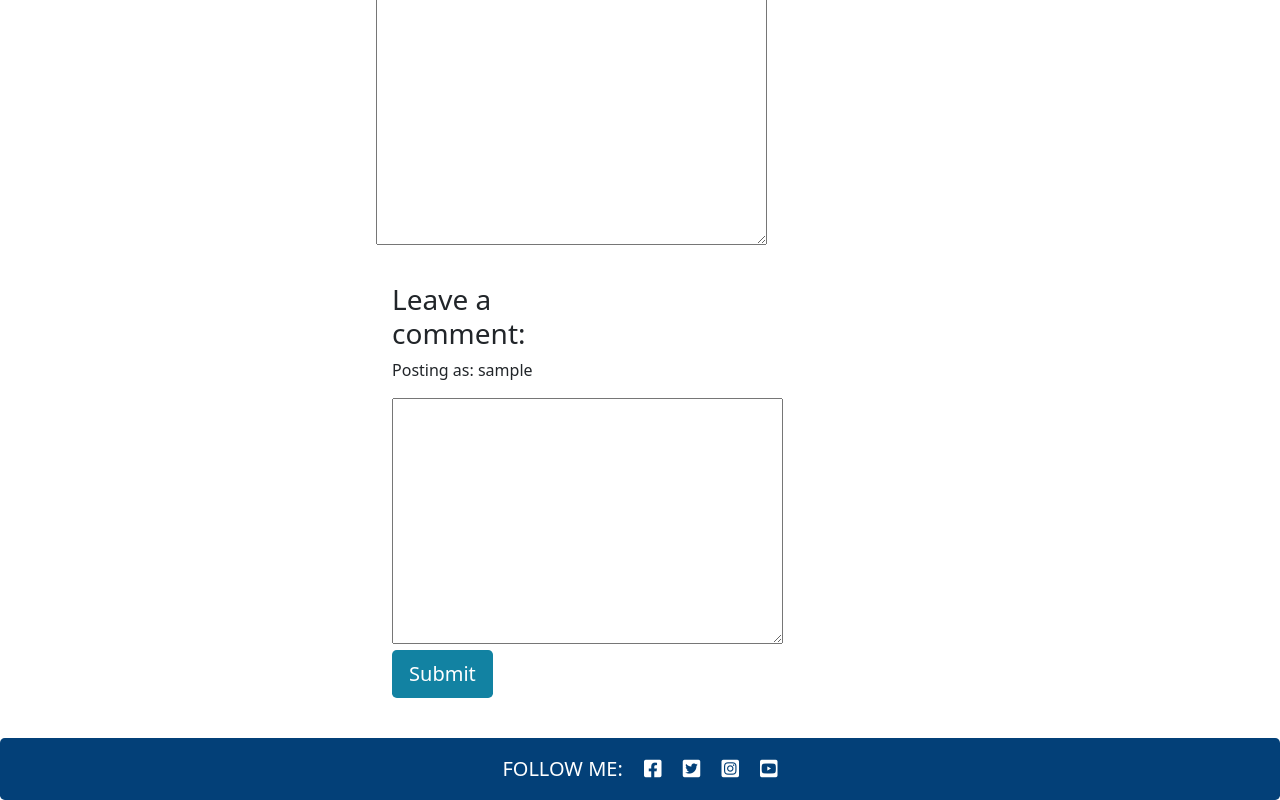
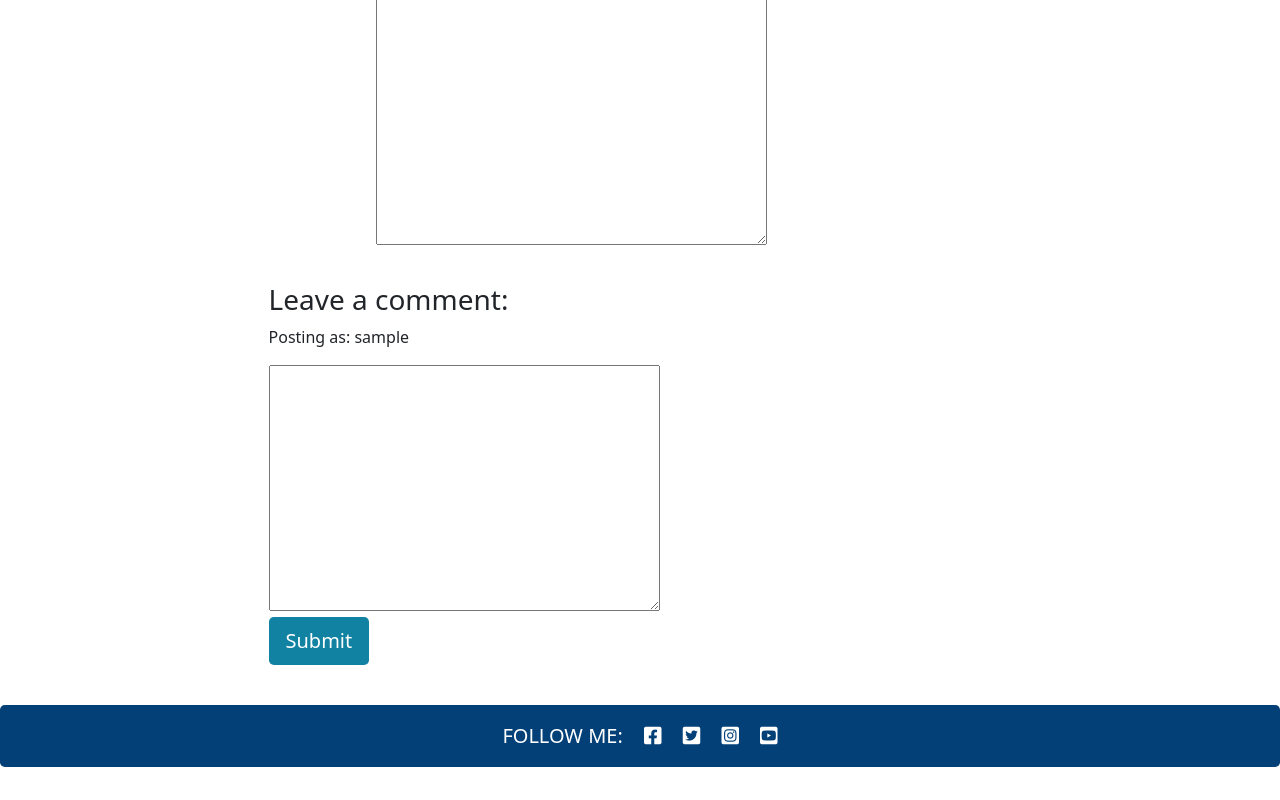
Before and after one commit to rebazp/P4MotorcycleBlog, a Django app: template templates/update_comment.html in a window 1280 px wide. Shown: the part 126-926 px from the top of the page. After the commit the page ends 893 px from the top, so only its background shows below. Run offline with Django 3.2, Linux system fonts and the light colour scheme; the template is opened without the code that fills it: values that come from a table or form of the project are taken from there, others are empty; the visitor is signed in with stand-in values (Sample User, id 1).

Commit message:
flex and align leave comment text

```diff
--- a/templates/update_comment.html
+++ b/templates/update_comment.html
@@ -6,7 +6,7 @@
   <form method="POST" enctype="multipart/form-data">
     {% csrf_token %}
     {{ form.as_p }}
-    <div class="col-md-4 card mb-4 mt-3">
+    <div class="col-md-4 card mb-4 mt-3 d-flex align-items-center">
       <div class="card-body">
         {% if commented %}
         {% else %}
```
Also changed, not shown: README.md, media/images/epictemplate.jpg (added).
